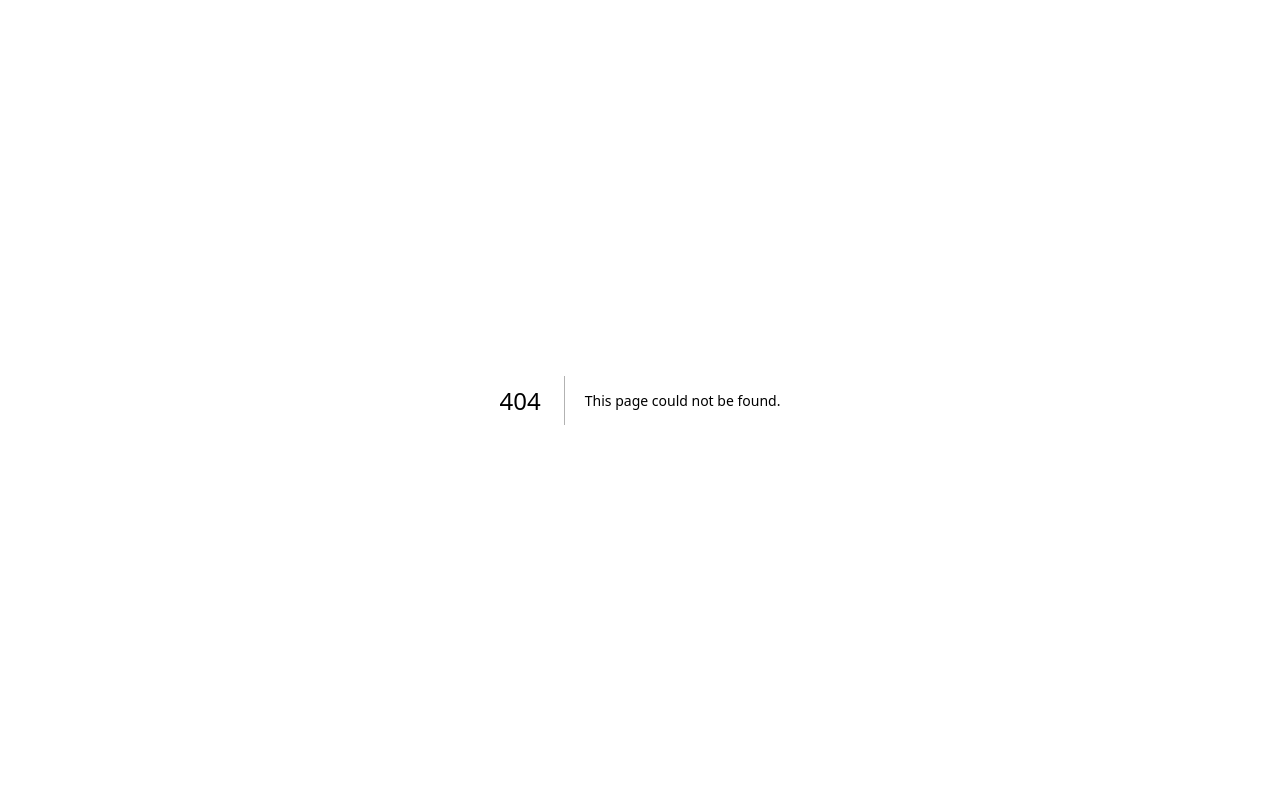
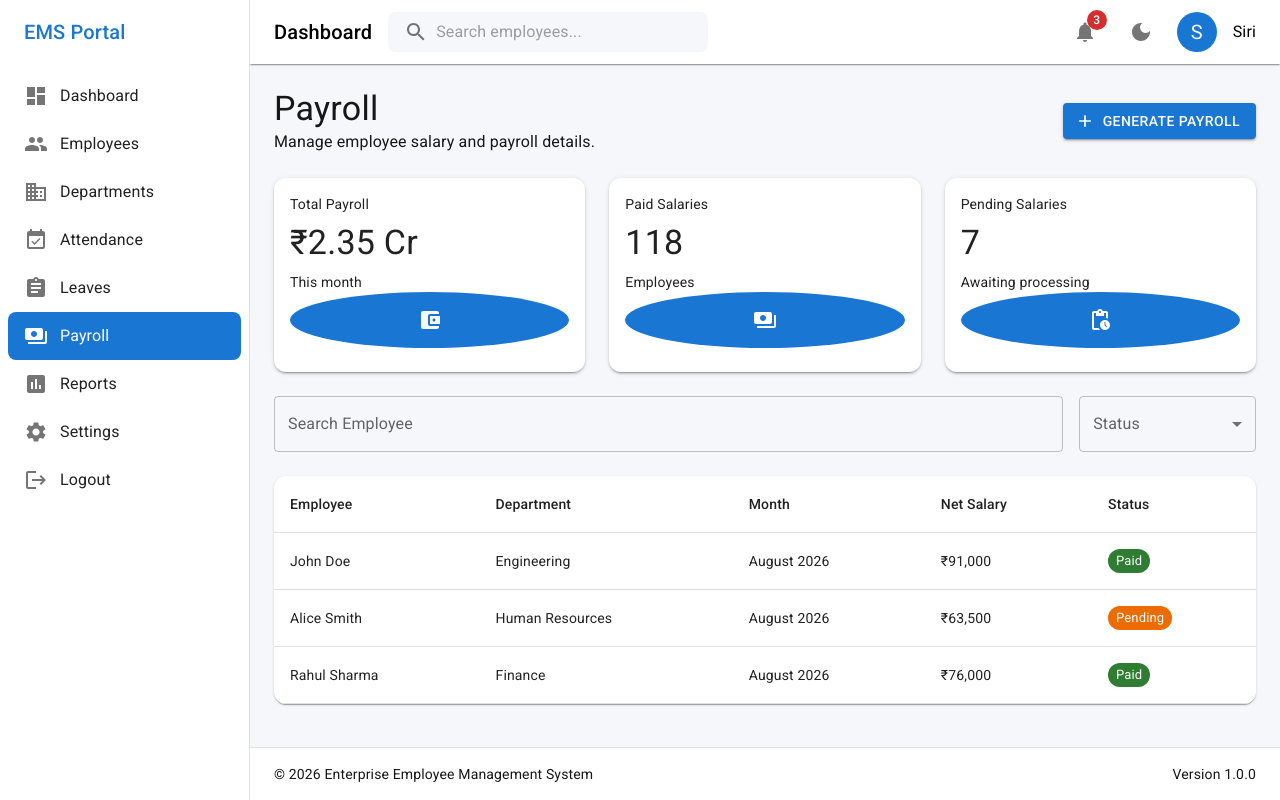
Before and after one commit to SiriBobbili9/Employee-Management-System, a Next.js app: page /payroll in a window 1280 px wide. Before the commit this address had no page. Built offline with nearby package versions, Linux system fonts and the light colour scheme.

Commit message:
Build Payroll Page

```diff
--- /dev/null
+++ b/app/components/payroll/PayrollFilters.tsx
@@ -0,0 +1,26 @@
+"use client";
+
+import { Box, MenuItem, TextField } from "@mui/material";
+
+export default function PayrollFilters() {
+  return (
+    <Box sx={{ display: "flex", gap: 2, mb: 3 }}>
+      <TextField
+        fullWidth
+        label="Search Employee"
+        placeholder="Search by employee name..."
+      />
+
+      <TextField
+        select
+        label="Status"
+        defaultValue=""
+        sx={{ width: 220 }}
+      >
+        <MenuItem value="">All</MenuItem>
+        <MenuItem value="Paid">Paid</MenuItem>
+        <MenuItem value="Pending">Pending</MenuItem>
+      </TextField>
+    </Box>
+  );
+}
--- /dev/null
+++ b/app/components/payroll/PayrollHeader.tsx
@@ -0,0 +1,34 @@
+"use client";
+
+import { Box, Button, Typography } from "@mui/material";
+import AddIcon from "@mui/icons-material/Add";
+
+export default function PayrollHeader() {
+  return (
+    <Box
+      sx={{
+        mb: 3,
+        display: "flex",
+        justifyContent: "space-between",
+        alignItems: "center",
+      }}
+    >
+      <Box>
+        <Typography variant="h4" fontWeight="bold">
+          Payroll
+        </Typography>
+
+        <Typography color="text.secondary">
+          Manage employee salary and payroll details.
+        </Typography>
+      </Box>
+
+      <Button
+        variant="contained"
+        startIcon={<AddIcon />}
+      >
+        Generate Payroll
+      </Button>
+    </Box>
+  );
+}
--- /dev/null
+++ b/app/components/payroll/PayrollSummary.tsx
@@ -0,0 +1,40 @@
+"use client";
+
+import Grid from "@mui/material/Grid";
+import DashboardCard from "../../components/dashboard/DashboardCard";
+import PaymentsIcon from "@mui/icons-material/Payments";
+import PendingActionsIcon from "@mui/icons-material/PendingActions";
+import AccountBalanceWalletIcon from "@mui/icons-material/AccountBalanceWallet";
+
+export default function PayrollSummary() {
+  return (
+    <Grid container spacing={3} sx={{ mb: 3 }}>
+      <Grid size={{ xs: 12, md: 4 }}>
+        <DashboardCard
+          title="Total Payroll"
+          value="₹2.35 Cr"
+          subtitle="This month"
+          icon={<AccountBalanceWalletIcon />}
+        />
+      </Grid>
+
+      <Grid size={{ xs: 12, md: 4 }}>
+        <DashboardCard
+          title="Paid Salaries"
+          value="118"
+          subtitle="Employees"
+          icon={<PaymentsIcon />}
+        />
+      </Grid>
+
+      <Grid size={{ xs: 12, md: 4 }}>
+        <DashboardCard
+          title="Pending Salaries"
+          value="7"
+          subtitle="Awaiting processing"
+          icon={<PendingActionsIcon />}
+        />
+      </Grid>
+    </Grid>
+  );
+}
--- /dev/null
+++ b/app/components/payroll/PayrollTable.tsx
@@ -0,0 +1,58 @@
+"use client";
+
+import {
+  Chip,
+  Paper,
+  Table,
+  TableBody,
+  TableCell,
+  TableContainer,
+  TableHead,
+  TableRow,
+} from "@mui/material";
+
+import {payrolls}  from "../../constants/payroll";
+
+const getStatusColor = (
+  status: string
+): "success" | "warning" => {
+  return status === "Paid" ? "success" : "warning";
+};
+
+export default function PayrollTable() {
+  return (
+    <TableContainer component={Paper} sx={{ borderRadius: 3 }}>
+      <Table>
+        <TableHead>
+          <TableRow>
+            <TableCell>Employee</TableCell>
+            <TableCell>Department</TableCell>
+            <TableCell>Month</TableCell>
+            <TableCell>Net Salary</TableCell>
+            <TableCell>Status</TableCell>
+          </TableRow>
+        </TableHead>
+
+        <TableBody>
+          {payrolls.map((payroll) => (
+            <TableRow key={payroll.id}>
+              <TableCell>{payroll.employeeName}</TableCell>
+              <TableCell>{payroll.department}</TableCell>
+              <TableCell>{payroll.paymentMonth}</TableCell>
+              <TableCell>
+                ₹{payroll.netSalary.toLocaleString("en-IN")}
+              </TableCell>
+              <TableCell>
+                <Chip
+                  label={payroll.status}
+                  color={getStatusColor(payroll.status)}
+                  size="small"
+                />
+              </TableCell>
+            </TableRow>
+          ))}
+        </TableBody>
+      </Table>
+    </TableContainer>
+  );
+}
--- /dev/null
+++ b/app/constants/payroll.ts
@@ -0,0 +1,59 @@
+export interface Payroll {
+  id: number;
+  employeeId: string;
+  employeeName: string;
+  department: string;
+  basicSalary: number;
+  hra: number;
+ allowances: number;
+  deductions: number;
+  bonus: number;
+  netSalary: number;
+  paymentMonth: string;
+  status: "Paid" | "Pending";
+}
+
+export const payrolls: Payroll[] = [
+  {
+    id: 1,
+    employeeId: "EMP001",
+    employeeName: "John Doe",
+    department: "Engineering",
+    basicSalary: 70000,
+    hra: 15000,
+    allowances: 5000,
+    deductions: 2000,
+    bonus: 3000,
+    netSalary: 91000,
+    paymentMonth: "August 2026",
+    status: "Paid",
+  },
+  {
+    id: 2,
+    employeeId: "EMP002",
+    employeeName: "Alice Smith",
+    department: "Human Resources",
+    basicSalary: 50000,
+    hra: 10000,
+    allowances: 3000,
+    deductions: 1500,
+    bonus: 2000,
+    netSalary: 63500,
+    paymentMonth: "August 2026",
+    status: "Pending",
+  },
+  {
+    id: 3,
+    employeeId: "EMP003",
+    employeeName: "Rahul Sharma",
+    department: "Finance",
+    basicSalary: 60000,
+    hra: 12000,
+    allowances: 4000,
+    deductions: 2500,
+    bonus: 2500,
+    netSalary: 76000,
+    paymentMonth: "August 2026",
+    status: "Paid",
+  },
+];
--- /dev/null
+++ b/app/payroll/page.tsx
@@ -0,0 +1,16 @@
+import MainLayout from "../components/layout/MainLayout";
+import PayrollHeader from "../components/payroll/PayrollHeader";
+import PayrollSummary from "../components/payroll/PayrollSummary";
+import PayrollFilters from "../components/payroll/PayrollFilters";
+import PayrollTable from "../components/payroll/PayrollTable";
+
+export default function PayrollPage() {
+  return (
+    <MainLayout>
+      <PayrollHeader />
+      <PayrollSummary />
+      <PayrollFilters />
+      <PayrollTable />
+    </MainLayout>
+  );
+}
```
Also changed, not shown: app/components/payroll/SalaryDialog.tsx (added).
